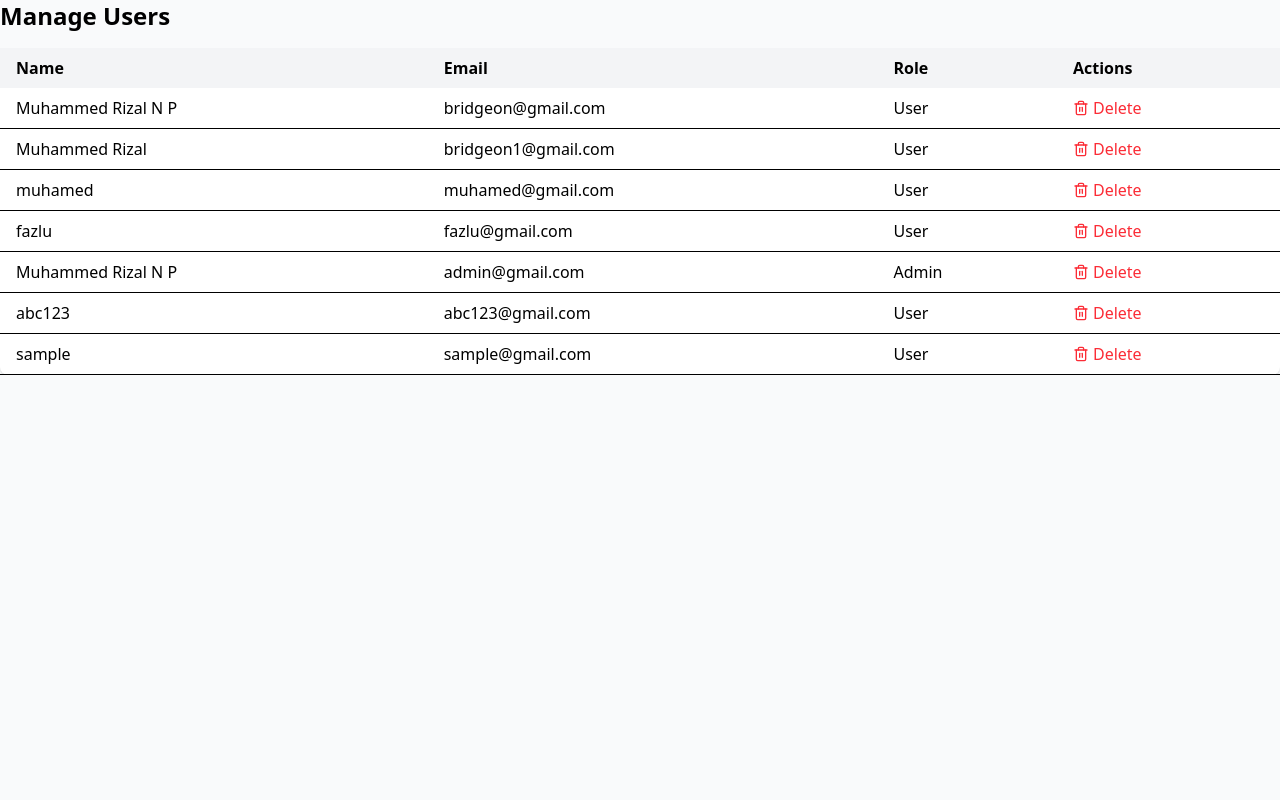
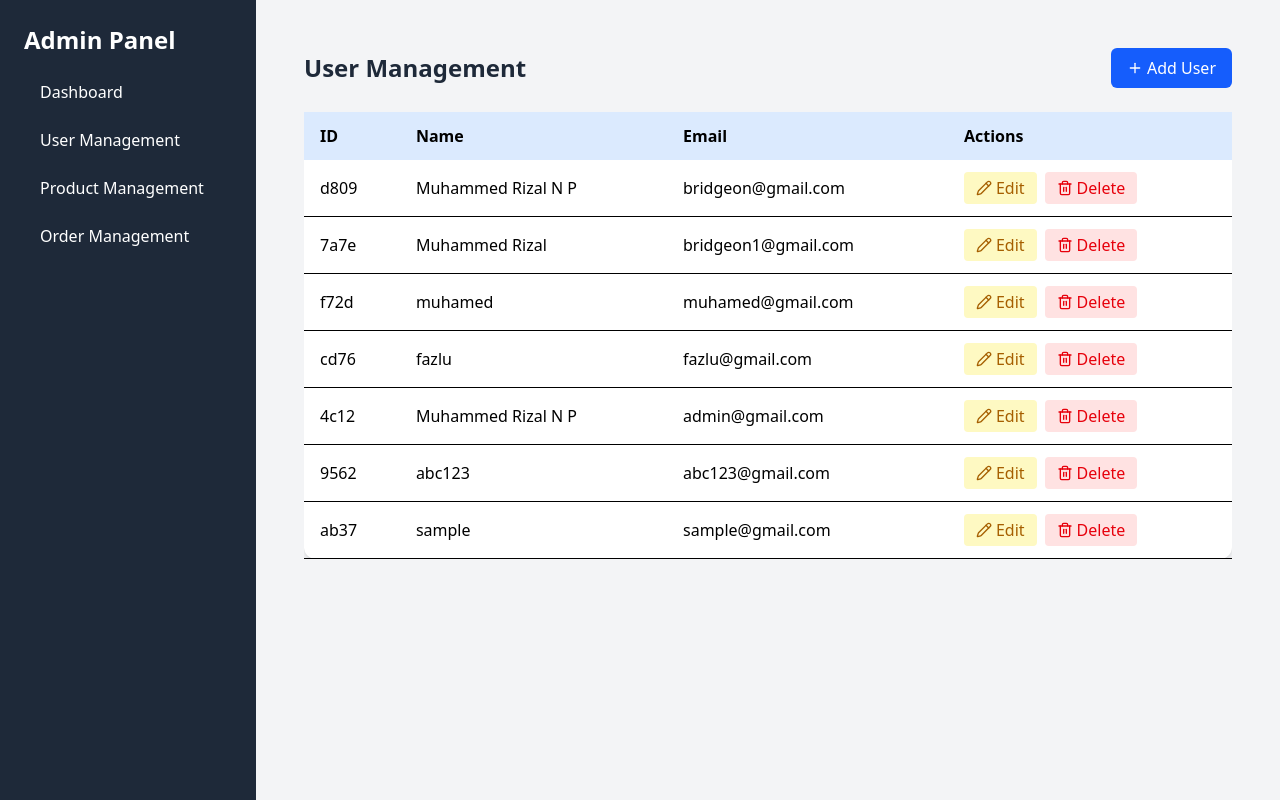
Before and after one commit to risalsalu/electrokart, a React (Vite) app: page /admin/users in a window 1280 px wide. Built offline with nearby package versions, Linux system fonts and the light colour scheme; data requests are answered from the project's data file.

Commit message:
layout setup

```diff
--- a/src/App.jsx
+++ b/src/App.jsx
@@ -1,9 +1,10 @@
 import React, { useEffect, useState, useContext } from 'react';
 import axios from 'axios';
-import { BrowserRouter as Router, Routes, Route, Navigate, useLocation } from 'react-router-dom';
+import {BrowserRouter as Router,Routes,Route,Navigate,useLocation
+} from 'react-router-dom';
 import { Toaster } from 'react-hot-toast';
 
-// User components
+// 🧩 User Components
 import Navbar from './components/Navbar';
 import Footer from './components/Footer';
 import Home from './pages/Home';
@@ -17,25 +18,26 @@ import Register from './pages/Register';
 import Checkout from './pages/Checkout';
 import SearchResults from './pages/SearchResults';
 
-// Contexts
+// 🧩 Admin Components
+import AdminDashboard from './admin/AdminDashboard';
+import ProductManagement from './admin/ProductManagement';
+import OrderManagement from './admin/OrderManagement';
+import UserManagement from './admin/UserManagement';
+import AdminLayout from "./components/admin/Layout";
+
+// 🧠 Contexts
 import AuthProvider, { AuthContext } from './context/AuthContext';
 import { CartProvider, useCart } from './context/CartContext';
 import { WishlistProvider, useWishlist } from './context/WishlistContext';
 import { OrdersProvider, useOrders } from './context/OrdersContext';
 
-// Admin components
-import AdminDashboard from './admin/AdminDashboard';
-import ProductManagement from './admin/ProductManagement';
-import OrderManagement from './admin/OrderManagement';
-import UserManagement from './admin/UserManagement';
-
-// 🔒 Protected route for user
+// 🔐 Protected user route
 const ProtectedRoute = ({ children }) => {
   const { user } = useContext(AuthContext);
   return user ? children : <Navigate to="/login" replace />;
 };
 
-// 💡 Main app logic
+// 🎯 AppContent handles routing & layout
 const AppContent = () => {
   const location = useLocation();
   const [products, setProducts] = useState([]);
@@ -45,14 +47,26 @@ const AppContent = () => {
   const { wishlist, addToWishlist, removeFromWishlist, wishlistItemCount } = useWishlist();
   const { placeOrder } = useOrders();
 
+  // Fetch product list on load
   useEffect(() => {
-    axios.get('http://localhost:3002/products')
-      .then(res => setProducts(res.data))
-      .catch(err => console.error('Failed to fetch products:', err));
+    axios
+      .get('http://localhost:3002/products')
+      .then((res) => setProducts(res.data))
+      .catch((err) => console.error('Error loading products:', err));
   }, []);
 
-  // 🧭 User Routes
-  const userRoutes = (
+  return (
+    <div className="flex flex-col min-h-screen bg-gray-50">
+      {location.pathname.startsWith('/admin') ? (
+        <Routes>
+          <Route path="/admin" element={<AdminLayout />}>
+            <Route path="dashboard" element={<AdminDashboard />} />
+            <Route path="products" element={<ProductManagement />} />
+            <Route path="orders" element={<OrderManagement />} />
+            <Route path="users" element={<UserManagement />} />
+          </Route>
+        </Routes>
+      ) : (
         <>
           <Navbar
             user={user}
@@ -73,30 +87,16 @@ const AppContent = () => {
               <Route path="/login" element={<Login onLogin={handleLogin} />} />
               <Route path="/register" element={<Register onRegister={handleRegister} />} />
             </Routes>
-        <Toaster position="top-center" toastOptions={{ duration: 2000 }} />
           </main>
           <Footer />
         </>
-  );
-
-  // 🛠️ Admin Routes
-  const adminRoutes = (
-    <Routes>
-      <Route path="/admin/dashboard" element={<AdminDashboard />} />
-      <Route path="/admin/products" element={<ProductManagement />} />
-      <Route path="/admin/orders" element={<OrderManagement />} />
-      <Route path="/admin/users" element={<UserManagement />} />
-    </Routes>
-  );
-
-  return (
-    <div className="flex flex-col min-h-screen bg-gray-50">
-      {location.pathname.startsWith('/admin') ? adminRoutes : userRoutes}
+      )}
+      <Toaster position="top-center" toastOptions={{ duration: 2000 }} />
     </div>
   );
 };
 
-// 🌐 App with all providers (excluding AdminAuthProvider)
+// 🔧 App Entry Point
 const App = () => (
   <Router>
     <AuthProvider>
--- a/src/admin/UserManagement.jsx
+++ b/src/admin/UserManagement.jsx
@@ -1,81 +1,168 @@
 import React, { useEffect, useState } from "react";
 import axios from "axios";
-
-import { Trash2 } from "lucide-react";
-import { toast } from "react-toastify";
+import { Trash2, Pencil, Plus } from "lucide-react";
 
 const UserManagement = () => {
   const [users, setUsers] = useState([]);
-
-  // Fetch all users from JSON Server
-  const fetchUsers = async () => {
-    try {
-      const res = await axios.get("http://localhost:3002/users");
-      setUsers(res.data);
-    } catch (error) {
-      console.error("Error fetching users:", error);
-      toast.error("Failed to fetch users");
-    }
-  };
-
-  // Delete a user by ID
-  const handleDelete = async (id) => {
-    try {
-      await axios.delete(`http://localhost:3002/users/${id}`);
-      toast.success("User deleted successfully!");
-      fetchUsers(); // refresh user list
-    } catch (error) {
-      console.error("Error deleting user:", error);
-      toast.error("Failed to delete user");
-    }
-  };
+  const [showForm, setShowForm] = useState(false);
+  const [editingUser, setEditingUser] = useState(null);
+  const [formData, setFormData] = useState({ name: "", email: "" });
 
   useEffect(() => {
     fetchUsers();
   }, []);
 
+  const fetchUsers = async () => {
+    const res = await axios.get("http://localhost:3002/users");
+    setUsers(res.data);
+  };
+
+  const deleteUser = async (id) => {
+    await axios.delete(`http://localhost:3002/users/${id}`);
+    setUsers(users.filter((user) => user.id !== id));
+  };
+
+  const handleInputChange = (e) => {
+    setFormData((prev) => ({ ...prev, [e.target.name]: e.target.value }));
+  };
+
+  const handleFormSubmit = async (e) => {
+    e.preventDefault();
+
+    if (editingUser) {
+      // Update user
+      await axios.put(`http://localhost:3002/users/${editingUser.id}`, formData);
+      setUsers(users.map((u) => (u.id === editingUser.id ? { ...u, ...formData } : u)));
+    } else {
+      // Add new user
+      const res = await axios.post("http://localhost:3002/users", formData);
+      setUsers([...users, res.data]);
+    }
+
+    // Reset form
+    setFormData({ name: "", email: "" });
+    setEditingUser(null);
+    setShowForm(false);
+  };
+
+  const openEditForm = (user) => {
+    setEditingUser(user);
+    setFormData({ name: user.name, email: user.email });
+    setShowForm(true);
+  };
+
+  const openAddForm = () => {
+    setEditingUser(null);
+    setFormData({ name: "", email: "" });
+    setShowForm(true);
+  };
+
   return (
-    <>
-      <h2 className="text-2xl font-bold mb-4">Manage Users</h2>
+    <div className="p-6">
+      <div className="flex justify-between items-center mb-6">
+        <h2 className="text-2xl font-bold text-gray-800">User Management</h2>
+        <button
+          onClick={openAddForm}
+          className="bg-blue-600 hover:bg-blue-700 text-white px-4 py-2 rounded-md flex items-center gap-1"
+        >
+          <Plus className="w-4 h-4" /> Add User
+        </button>
+      </div>
+
       <div className="overflow-x-auto">
-        <table className="min-w-full bg-white rounded-lg shadow">
-          <thead className="bg-gray-100">
+        <table className="min-w-full bg-white rounded-xl shadow-md">
+          <thead className="bg-blue-100 text-left">
             <tr>
-              <th className="py-2 px-4 text-left">Name</th>
-              <th className="py-2 px-4 text-left">Email</th>
-              <th className="py-2 px-4 text-left">Role</th>
-              <th className="py-2 px-4 text-left">Actions</th>
+              <th className="py-3 px-4">ID</th>
+              <th className="py-3 px-4">Name</th>
+              <th className="py-3 px-4">Email</th>
+              <th className="py-3 px-4">Actions</th>
             </tr>
           </thead>
           <tbody>
-            {users.length > 0 ? (
+            {users.length === 0 ? (
+              <tr>
+                <td colSpan="4" className="text-center py-6 text-gray-500">
+                  No users found.
+                </td>
+              </tr>
+            ) : (
               users.map((user) => (
                 <tr key={user.id} className="border-b">
-                  <td className="py-2 px-4">{user.name}</td>
-                  <td className="py-2 px-4">{user.email}</td>
-                  <td className="py-2 px-4 capitalize">{user.role || "user"}</td>
-                  <td className="py-2 px-4">
+                  <td className="py-3 px-4">{user.id}</td>
+                  <td className="py-3 px-4">{user.name}</td>
+                  <td className="py-3 px-4">{user.email}</td>
+                  <td className="py-3 px-4 flex gap-2">
                     <button
-                      onClick={() => handleDelete(user.id)}
-                      className="text-red-500 hover:text-red-700 flex items-center gap-1"
+                      onClick={() => openEditForm(user)}
+                      className="bg-yellow-100 hover:bg-yellow-200 text-yellow-700 px-3 py-1 rounded flex items-center gap-1"
                     >
-                      <Trash2 size={16} />
-                      Delete
+                      <Pencil className="w-4 h-4" /> Edit
+                    </button>
+                    <button
+                      onClick={() => deleteUser(user.id)}
+                      className="bg-red-100 hover:bg-red-200 text-red-600 px-3 py-1 rounded flex items-center gap-1"
+                    >
+                      <Trash2 className="w-4 h-4" /> Delete
                     </button>
                   </td>
                 </tr>
               ))
-            ) : (
-              <tr>
-                <td colSpan="4" className="py-4 text-center text-gray-500">
-                  No users found.
-                </td>
-              </tr>
             )}
           </tbody>
         </table>
       </div>
-    </>
+
+      {/* Modal Form */}
+      {showForm && (
+        <div className="fixed inset-0 bg-black bg-opacity-40 flex items-center justify-center z-50">
+          <div className="bg-white p-6 rounded-lg shadow-xl w-full max-w-md relative">
+            <h3 className="text-xl font-semibold mb-4">
+              {editingUser ? "Edit User" : "Add User"}
+            </h3>
+            <form onSubmit={handleFormSubmit} className="space-y-4">
+              <input
+                type="text"
+                name="name"
+                placeholder="Name"
+                className="w-full border px-4 py-2 rounded"
+                value={formData.name}
+                onChange={handleInputChange}
+                required
+              />
+              <input
+                type="email"
+                name="email"
+                placeholder="Email"
+                className="w-full border px-4 py-2 rounded"
+                value={formData.email}
+                onChange={handleInputChange}
+                required
+              />
+              <div className="flex justify-end gap-2">
+                <button
+                  type="button"
+                  onClick={() => {
+                    setShowForm(false);
+                    setEditingUser(null);
+                    setFormData({ name: "", email: "" });
+                  }}
+                  className="bg-gray-200 px-4 py-2 rounded hover:bg-gray-300"
+                >
+                  Cancel
+                </button>
+                <button
+                  type="submit"
+                  className="bg-blue-600 text-white px-4 py-2 rounded hover:bg-blue-700"
+                >
+                  {editingUser ? "Update" : "Add"}
+                </button>
+              </div>
+            </form>
+          </div>
+        </div>
+      )}
+    </div>
   );
 };
 
--- a/src/components/admin/Layout.jsx
+++ b/src/components/admin/Layout.jsx
@@ -1,17 +1,35 @@
+// src/admin/components/admin/layout.jsx
 import React from "react";
+import { Link, Outlet } from "react-router-dom";
 
-const Layout = ({ children }) => {
+const AdminLayout = () => {
   return (
-    <div className="flex min-h-screen bg-gray-100">
-      <AdminSidebar />
-      <div className="flex-1 flex flex-col">
-        <AdminNavbar />
-        <main className="p-4">
-          {children}
-        </main>
-      </div>
+    <div className="min-h-screen flex">
+      {/* Sidebar */}
+      <aside className="w-64 bg-gray-800 text-white p-6 space-y-4">
+        <h1 className="text-2xl font-bold">Admin Panel</h1>
+        <nav className="flex flex-col space-y-2">
+          <Link to="/admin/dashboard" className="hover:bg-gray-700 px-4 py-2 rounded">
+            Dashboard
+          </Link>
+          <Link to="/admin/users" className="hover:bg-gray-700 px-4 py-2 rounded">
+            User Management
+          </Link>
+          <Link to="/admin/products" className="hover:bg-gray-700 px-4 py-2 rounded">
+            Product Management
+          </Link>
+          <Link to="/admin/orders" className="hover:bg-gray-700 px-4 py-2 rounded">
+            Order Management
+          </Link>
+        </nav>
+      </aside>
+
+      {/* Main content */}
+      <main className="flex-1 bg-gray-100 p-6">
+        <Outlet />
+      </main>
     </div>
   );
 };
 
-export default Layout;
+export default AdminLayout;
```
Also changed, not shown: db.json (+17 -1 lines). Lines whose indentation alone changed are shown as unchanged.
